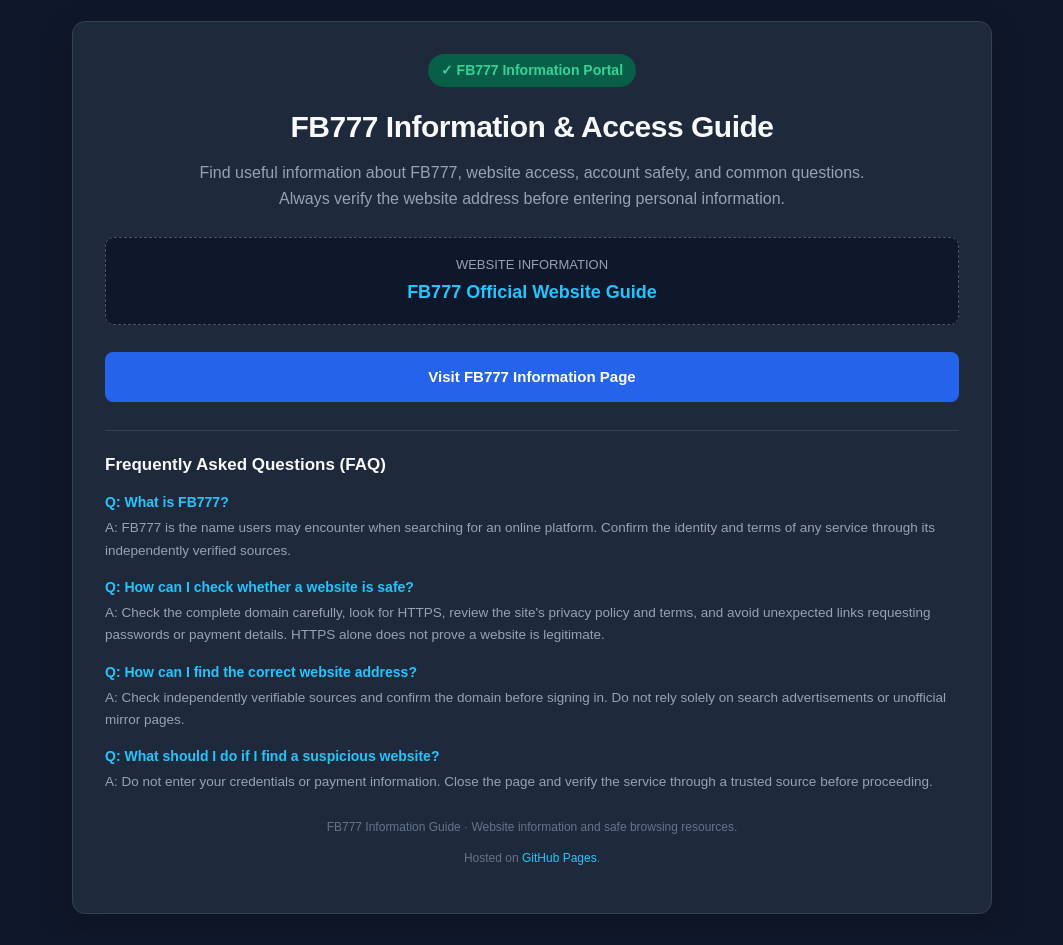
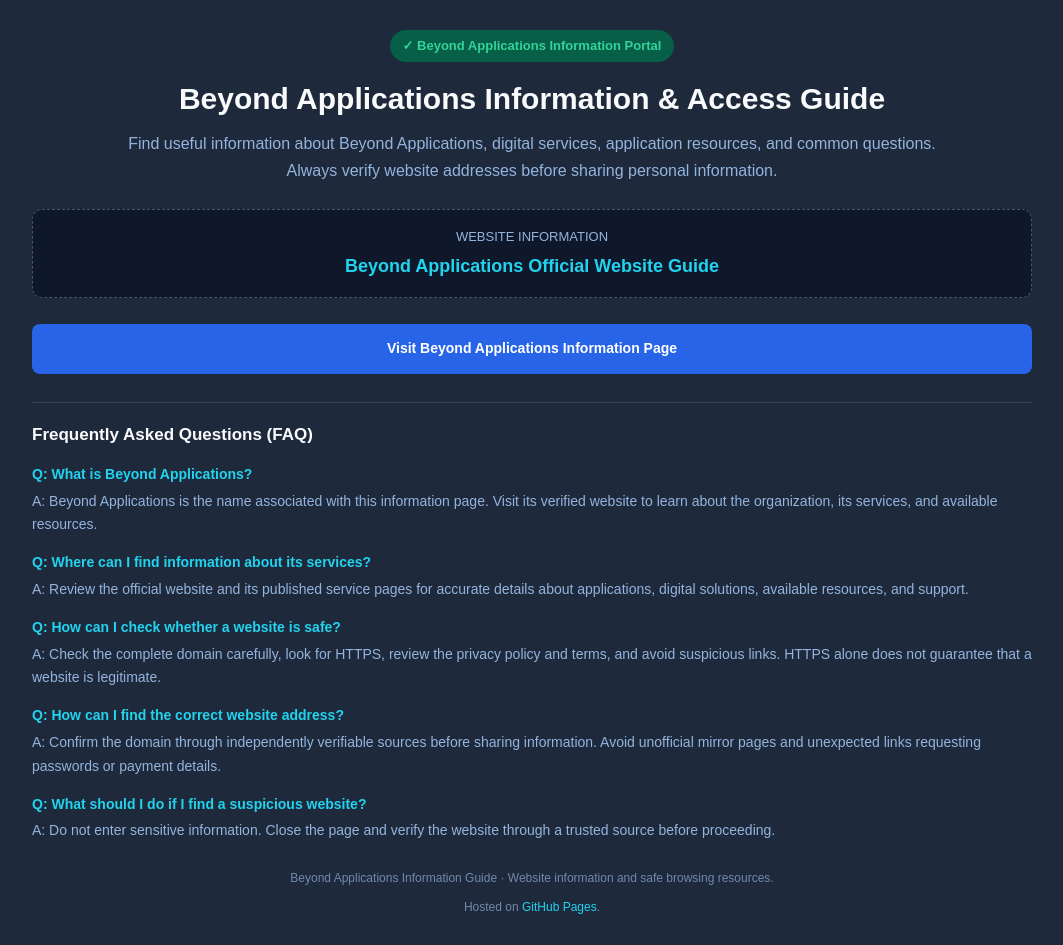
Before and after one commit to beyondapplication/beyondapplications-official, a plain HTML site: page index.html in a window 1280 px wide. Shown: the whole page, without its empty margins (108-1171 px from the left). Drawn offline with Linux system fonts and the light colour scheme.

Commit message:
Update index file

```diff
--- a/index.html
+++ b/index.html
@@ -1,122 +1,126 @@
+
 <!DOCTYPE html>
 <html lang="en">
 <head>
   <meta charset="UTF-8">
   <meta name="viewport" content="width=device-width, initial-scale=1.0">
 
-  <title>FB777 Information & Access Guide</title>
-  <meta name="description" content="Explore the FB777 information and access guide. Review website details, safe browsing tips, and frequently asked questions.">
+  <title>Beyond Applications | Information & Access Guide</title>
+  <meta name="description" content="Find useful information about Beyond Applications, website access, application services, online safety, and frequently asked questions.">
+  <meta name="robots" content="index, follow">
+  <meta name="theme-color" content="#1e293b">
 
   <style>
     * {
       box-sizing: border-box;
     }
 
+    html {
+      scroll-behavior: smooth;
+    }
+
     body {
       margin: 0;
-      padding: 21px 24px;
-      min-height: 100vh;
-      background: #0f172a;
+      padding: 30px 25px 20px;
+      background: #1e293b;
       color: #f8fafc;
       font-family: Arial, Helvetica, sans-serif;
-      line-height: 1.65;
+      font-size: 14px;
+      line-height: 1.7;
     }
 
     .container {
       width: 100%;
-      max-width: 920px;
+      max-width: 1000px;
       margin: 0 auto;
-      padding: 32px;
-      background: #1e293b;
-      border: 1px solid #334155;
-      border-radius: 13px;
-      box-shadow: 0 12px 35px rgba(0, 0, 0, 0.18);
     }
 
-    .badge-wrap {
+    .hero {
       text-align: center;
-      margin-bottom: 20px;
+      margin-bottom: 25px;
     }
 
     .badge {
       display: inline-block;
       padding: 5px 13px;
+      margin-bottom: 12px;
+      border-radius: 25px;
+      background: #065f46;
       color: #34d399;
-      background: #065f46;
-      border-radius: 25px;
-      font-size: 14px;
-      font-weight: 700;
+      font-size: 13px;
+      font-weight: bold;
     }
 
     h1 {
-      margin: 0 0 12px;
-      text-align: center;
-      font-size: clamp(23px, 4vw, 30px);
-      line-height: 1.35;
-      letter-spacing: -0.5px;
+      margin: 5px 0 12px;
+      color: #f8fafc;
+      font-size: 30px;
+      line-height: 1.3;
     }
 
     .intro {
-      max-width: 700px;
-      margin: 0 auto 25px;
-      text-align: center;
-      color: #94a3b8;
+      margin: 0;
+      color: #94b4dd;
       font-size: 16px;
     }
 
-    .domain-box {
-      margin: 24px 0 27px;
-      padding: 16px;
+    .website-box {
+      margin: 25px 0 26px;
+      padding: 16px 15px;
+      border: 1px dashed #475569;
+      border-radius: 10px;
+      background: #0f172a;
       text-align: center;
-      background: #0f172a;
-      border: 1px dashed #475569;
-      border-radius: 9px;
     }
 
-    .domain-label {
-      display: block;
-      margin-bottom: 2px;
-      color: #94a3b8;
+    .website-label {
+      color: #94b4dd;
       font-size: 13px;
-      text-transform: uppercase;
     }
 
-    .domain-link {
-      color: #22c5fd;
+    .website-box h2 {
+      margin: 2px 0 0;
+      color: #22d3ee;
       font-size: 18px;
-      font-weight: 700;
-      text-decoration: none;
-      overflow-wrap: anywhere;
     }
 
-    .button {
+    .website-box a {
+      color: #22d3ee;
+      text-decoration: none;
+    }
+
+    .website-box a:hover {
+      text-decoration: underline;
+    }
+
+    .main-button {
       display: block;
       width: 100%;
-      padding: 13px 18px;
+      padding: 13px 16px;
+      border-radius: 8px;
+      background: #2864e8;
+      color: #ffffff;
       text-align: center;
-      background: #2563eb;
-      color: white;
-      font-size: 15px;
-      font-weight: 700;
       text-decoration: none;
-      border-radius: 8px;
+      font-size: 14px;
+      font-weight: bold;
       transition: background 0.2s ease;
     }
 
-    .button:hover {
+    .main-button:hover {
       background: #1d4ed8;
     }
 
-    .divider {
-      height: 1px;
-      margin: 28px 0 20px;
-      background: #334155;
+    hr {
+      margin: 28px 0 18px;
       border: 0;
+      border-top: 1px solid #334155;
     }
 
-    h2 {
-      margin: 0 0 12px;
+    .faq h2 {
+      margin: 0 0 13px;
       font-size: 17px;
+      color: #f8fafc;
     }
 
     .faq-item {
@@ -124,47 +128,48 @@
     }
 
     .question {
-      display: block;
-      margin-bottom: 3px;
-      color: #22c5fd;
-      font-size: 14px;
-      font-weight: 700;
+      margin: 0 0 3px;
+      color: #22d3ee;
+      font-weight: bold;
     }
 
     .answer {
       margin: 0;
-      color: #94a3b8;
-      font-size: 13.5px;
-      line-height: 1.65;
+      color: #94b4dd;
+      overflow-wrap: anywhere;
     }
 
     footer {
-      margin-top: 24px;
+      margin-top: 25px;
       text-align: center;
-      color: #64748b;
+      color: #7189ad;
       font-size: 12px;
     }
 
+    footer p {
+      margin: 8px 0;
+    }
+
     footer a {
-      color: #22c5fd;
+      color: #22d3ee;
       text-decoration: none;
     }
 
     @media (max-width: 600px) {
       body {
-        padding: 12px;
+        padding: 24px 16px 18px;
       }
 
-      .container {
-        padding: 23px 18px;
+      h1 {
+        font-size: 25px;
       }
 
       .intro {
         font-size: 14px;
       }
 
-      .domain-link {
-        font-size: 16px;
+      .website-box h2 {
+        font-size: 17px;
       }
     }
   </style>
@@ -173,87 +178,88 @@
 <body>
   <main class="container">
 
-    <div class="badge-wrap">
-      <span class="badge">✓ FB777 Information Portal</span>
-    </div>
+    <header class="hero">
+      <div class="badge">✓ Beyond Applications Information Portal</div>
 
-    <h1>FB777 Information &amp; Access Guide</h1>
+      <h1>Beyond Applications Information &amp; Access Guide</h1>
 
-    <p class="intro">
-      Find useful information about FB777, website access,
-      account safety, and common questions. Always verify the
-      website address before entering personal information.
-    </p>
+      <p class="intro">
+        Find useful information about Beyond Applications, digital services,
+        application resources, and common questions.
+        <br>
+        Always verify website addresses before sharing personal information.
+      </p>
+    </header>
 
-    <section class="domain-box">
-      <span class="domain-label">Website Information</span>
-      <a class="domain-link"
-         href="https://davidph134.github.io/fb777-official/">
-        FB777 Official Website Guide
-      </a>
+    <section class="website-box" id="website-information">
+      <div class="website-label">WEBSITE INFORMATION</div>
+      <h2>
+        <a href="https://beyondapplication.github.io/beyondapplications-official/">
+          Beyond Applications Official Website Guide
+        </a>
+      </h2>
     </section>
 
-    <a class="button"
-       href="https://davidph134.github.io/fb777-official/">
-      Visit FB777 Information Page
+    <a class="main-button" href="#faq">
+      Visit Beyond Applications Information Page
     </a>
 
-    <hr class="divider">
+    <hr>
 
-    <section aria-labelledby="faq-heading">
-      <h2 id="faq-heading">Frequently Asked Questions (FAQ)</h2>
+    <section class="faq" id="faq">
+      <h2>Frequently Asked Questions (FAQ)</h2>
 
-      <div class="faq-item">
-        <span class="question">
-          Q: What is FB777?
-        </span>
+      <article class="faq-item">
+        <p class="question">Q: What is Beyond Applications?</p>
         <p class="answer">
-          A: FB777 is the name users may encounter when searching
-          for an online platform. Confirm the identity and terms
-          of any service through its independently verified sources.
+          A: Beyond Applications is the name associated with this information
+          page. Visit its verified website to learn about the organization,
+          its services, and available resources.
         </p>
-      </div>
+      </article>
 
-      <div class="faq-item">
-        <span class="question">
-          Q: How can I check whether a website is safe?
-        </span>
+      <article class="faq-item">
+        <p class="question">Q: Where can I find information about its services?</p>
         <p class="answer">
-          A: Check the complete domain carefully, look for HTTPS,
-          review the site's privacy policy and terms, and avoid
+          A: Review the official website and its published service pages
+          for accurate details about applications, digital solutions,
+          available resources, and support.
+        </p>
+      </article>
+
+      <article class="faq-item">
+        <p class="question">Q: How can I check whether a website is safe?</p>
+        <p class="answer">
+          A: Check the complete domain carefully, look for HTTPS, review
+          the privacy policy and terms, and avoid suspicious links.
+          HTTPS alone does not guarantee that a website is legitimate.
+        </p>
+      </article>
+
+      <article class="faq-item">
+        <p class="question">Q: How can I find the correct website address?</p>
+        <p class="answer">
+          A: Confirm the domain through independently verifiable sources
+          before sharing information. Avoid unofficial mirror pages and
           unexpected links requesting passwords or payment details.
-          HTTPS alone does not prove a website is legitimate.
         </p>
-      </div>
+      </article>
 
-      <div class="faq-item">
-        <span class="question">
-          Q: How can I find the correct website address?
-        </span>
+      <article class="faq-item">
+        <p class="question">Q: What should I do if I find a suspicious website?</p>
         <p class="answer">
-          A: Check independently verifiable sources and confirm
-          the domain before signing in. Do not rely solely on
-          search advertisements or unofficial mirror pages.
+          A: Do not enter sensitive information. Close the page and verify
+          the website through a trusted source before proceeding.
         </p>
-      </div>
-
-      <div class="faq-item">
-        <span class="question">
-          Q: What should I do if I find a suspicious website?
-        </span>
-        <p class="answer">
-          A: Do not enter your credentials or payment information.
-          Close the page and verify the service through a trusted
-          source before proceeding.
-        </p>
-      </div>
+      </article>
     </section>
 
     <footer>
       <p>
-        FB777 Information Guide · Website information and safe
-        browsing resources.
+        Beyond Applications Information Guide · Website information
+        and safe browsing resources.
       </p>
+
       <p>
         Hosted on
         <a href="https://pages.github.com/">GitHub Pages</a>.
```
